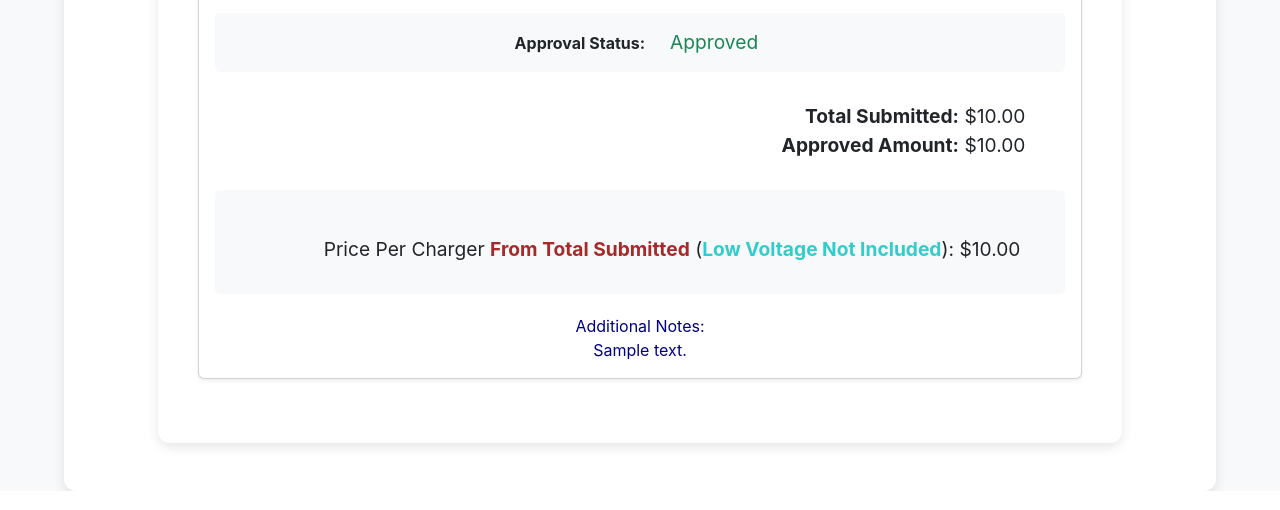
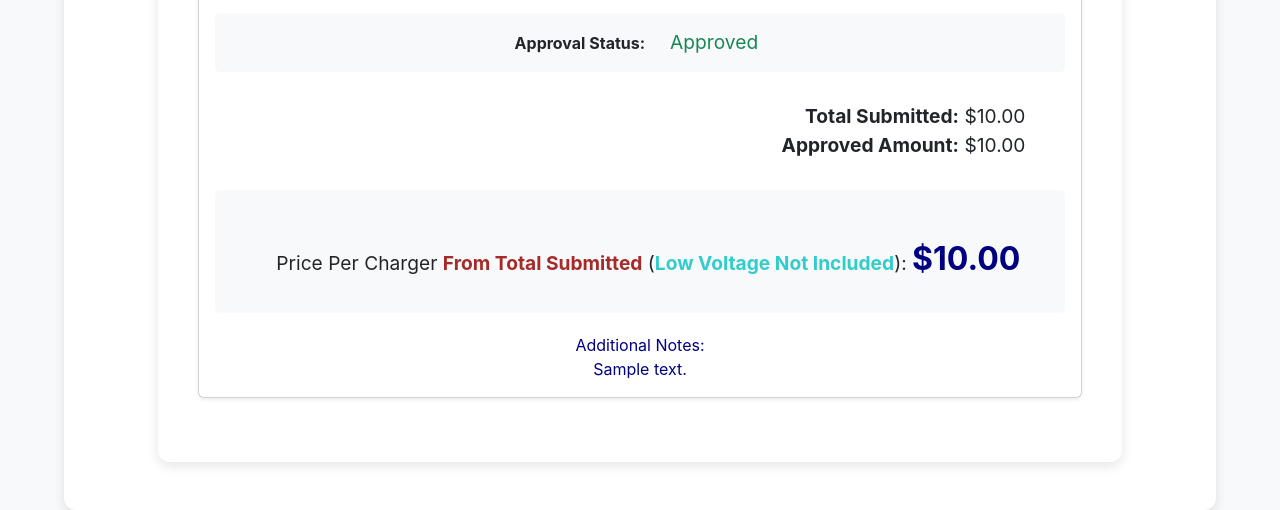
Before and after one commit to CarlosCruzValverde/testEstimator, a Flask app: page /project_review/1 in a window 1280 px wide. Shown: the part 2638-3148 px from the top of the page. Run offline with Flask 3, Linux system fonts and the light colour scheme; the visitor is signed in with stand-in values (Sample User, id 1); tables that the repository leaves empty hold one stand-in row (values such as "Sample post"); parts of the project's set-up code (start-up, migrations or seed data) failed here and were passed over; some libraries are stand-ins or nearby versions.

Commit message:
Update styles.css

```diff
--- a/static/css/styles.css
+++ b/static/css/styles.css
@@ -650,6 +650,12 @@ header p {
     color: navy;
 }
 
+#price-per-charger-submitted-view {
+    font-size: 2.0rem;
+    font-weight: bold;
+    color: navy;
+}
+
 #chargers-count-view {
     font-size: 2.0rem;
     font-weight: bold;
```
